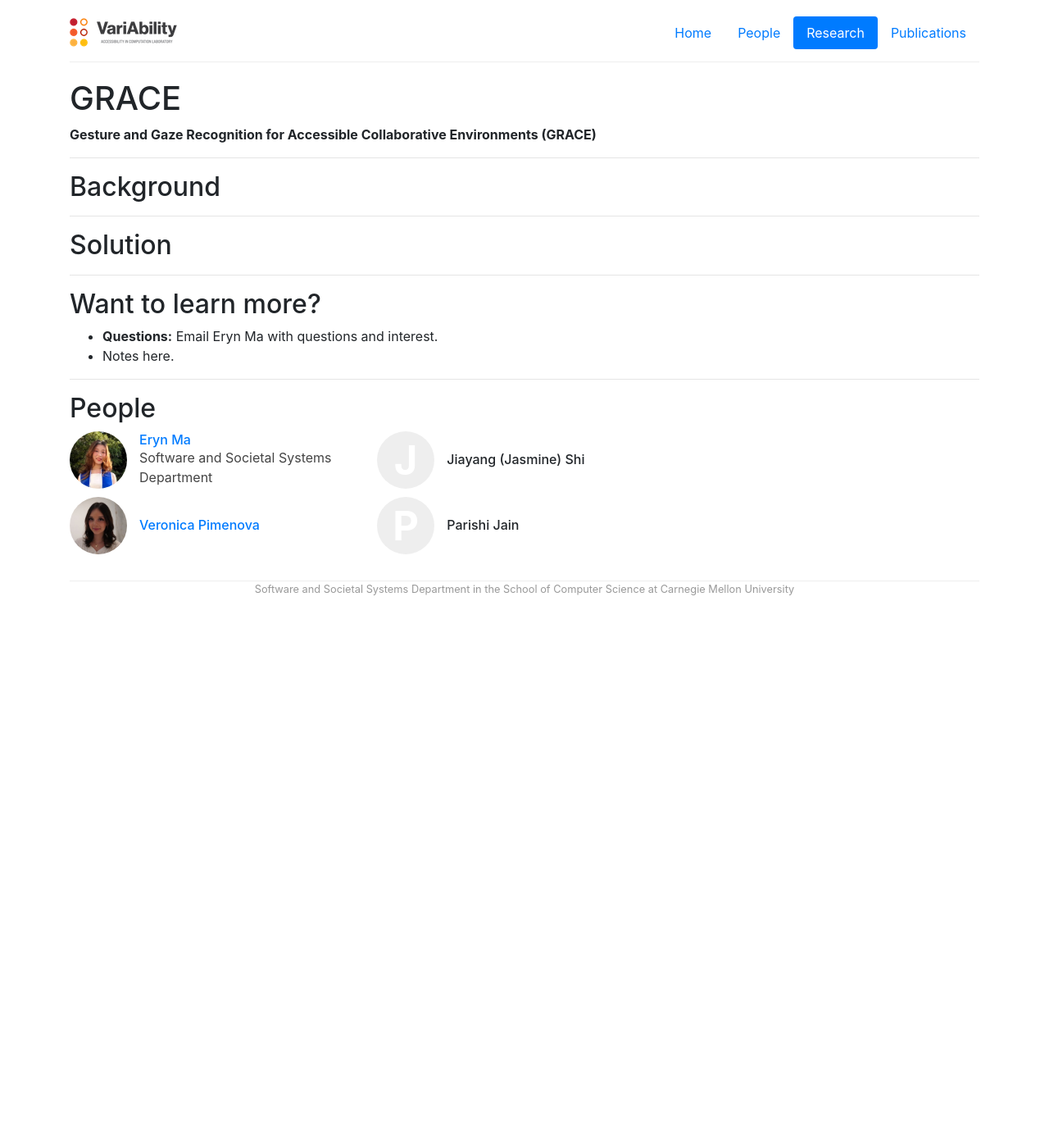
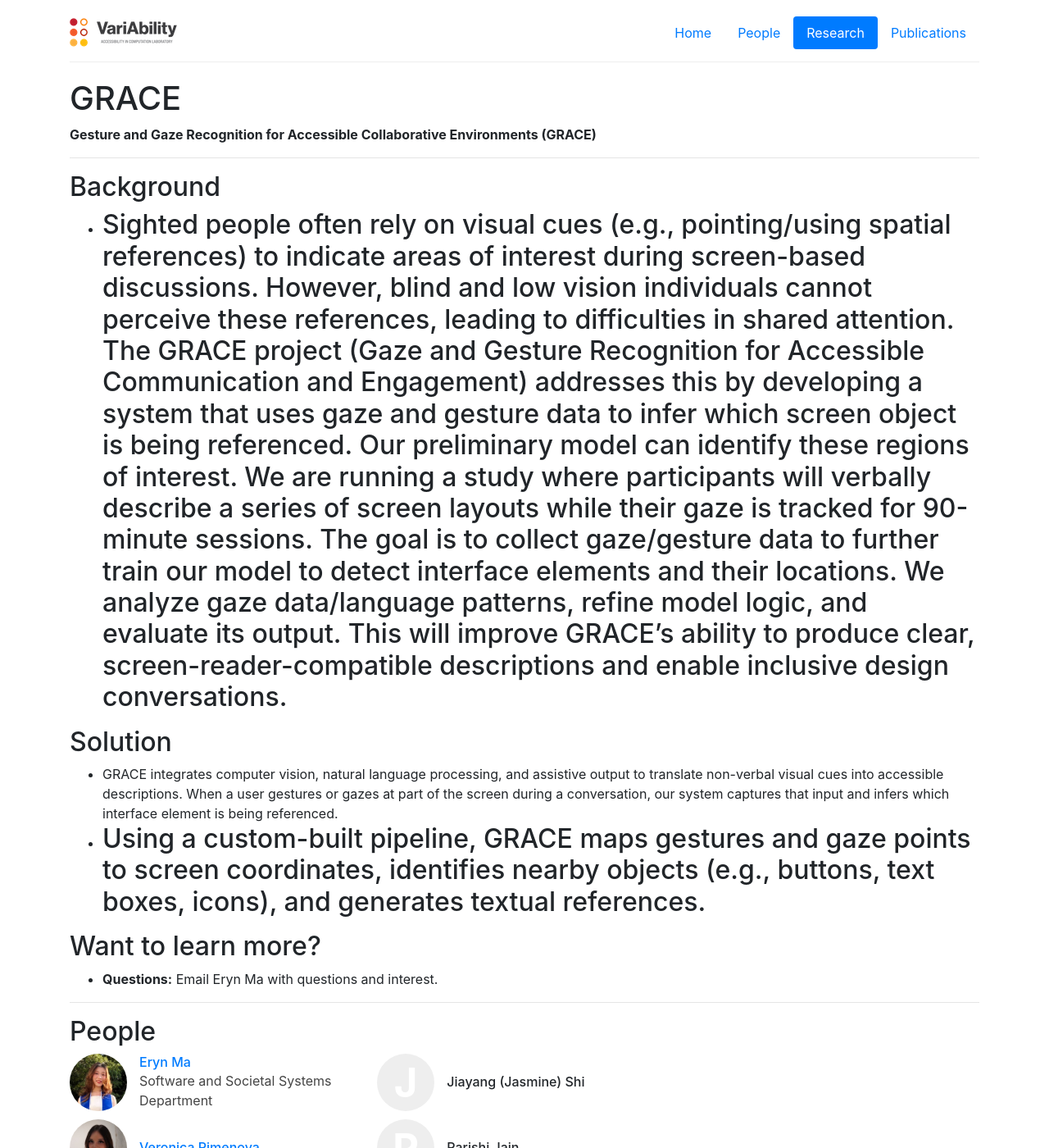
Before and after one commit to cmu-variability/cmu-variability.github.io, a Jekyll site: the page built from _projects/grace.md, in a window 1280 px wide and 1400 px high. Shown: the whole window at 82% size. Built offline with Jekyll 4.4.1, drawn with Linux system fonts in a browser that asks for light colours.

Commit message:
grace project description

```diff
--- a/_projects/grace.md
+++ b/_projects/grace.md
@@ -26,16 +26,16 @@ active: true
 ---
 
 ## Background
-
+- Sighted people often rely on visual cues (e.g., pointing/using spatial references) to indicate areas of interest during screen-based discussions. However, blind and low vision individuals cannot perceive these references, leading to difficulties in shared attention. The GRACE project (Gaze and Gesture Recognition for Accessible Communication and Engagement) addresses this by developing a system that uses gaze and gesture data to infer which screen object is being referenced. Our preliminary model can identify these regions of interest. We are running a study where participants will verbally describe a series of screen layouts while their gaze is tracked for 90-minute sessions. The goal is to collect gaze/gesture data to further train our model to detect interface elements and their locations. We analyze gaze data/language patterns, refine model logic, and evaluate its output. This will improve GRACE’s ability to produce clear, screen-reader-compatible descriptions and enable inclusive design conversations.
 ---
 
 ## Solution
-
+- GRACE integrates computer vision, natural language processing, and assistive output to translate non-verbal visual cues into accessible descriptions. When a user gestures or gazes at part of the screen during a conversation, our system captures that input and infers which interface element is being referenced.
+- Using a custom-built pipeline, GRACE maps gestures and gaze points to screen coordinates, identifies nearby objects (e.g., buttons, text boxes, icons), and generates textual references.
 ---
 
 ## Want to learn more?
 
 - **Questions:** Email Eryn Ma with questions and interest.
-- Notes here.
 
 ---
```
